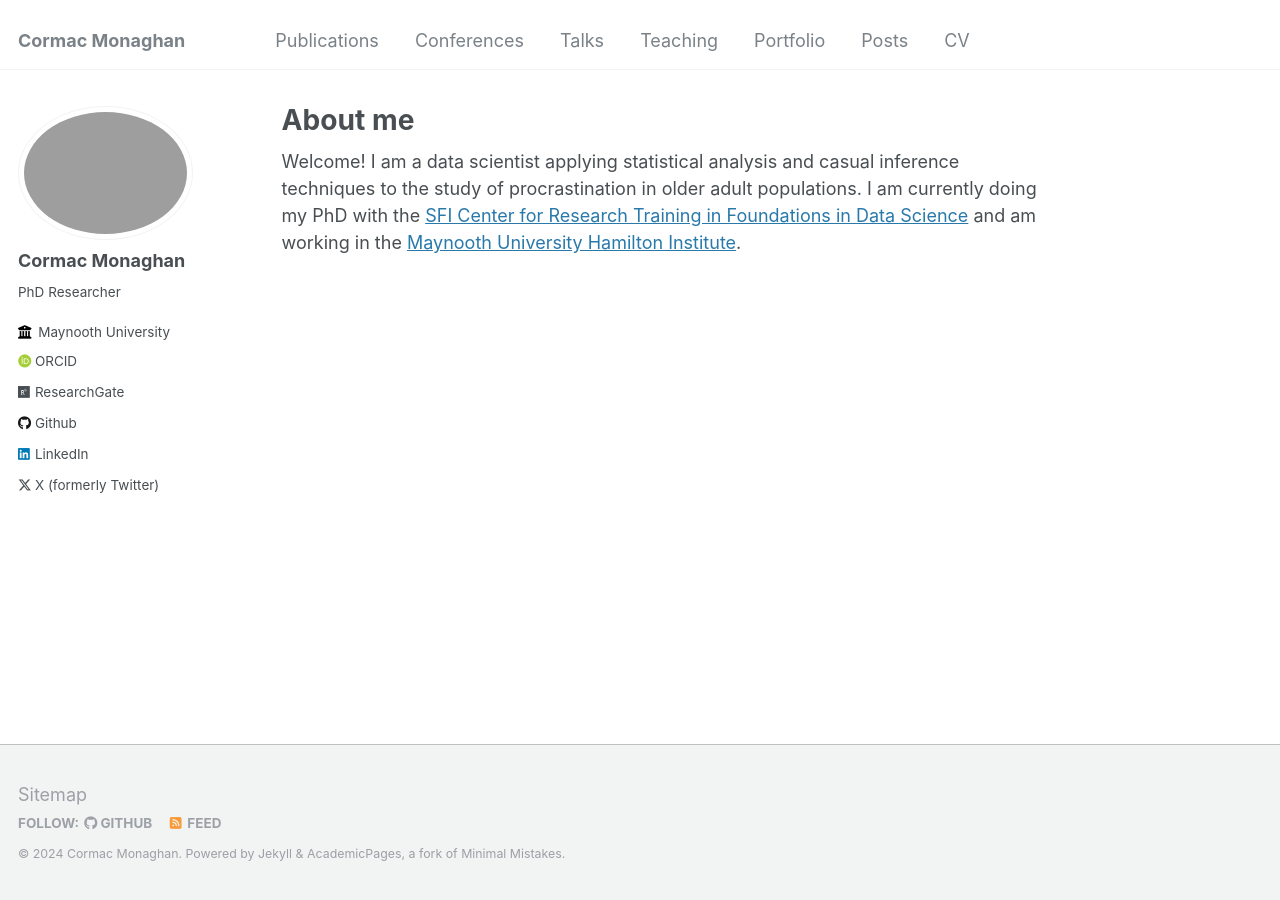
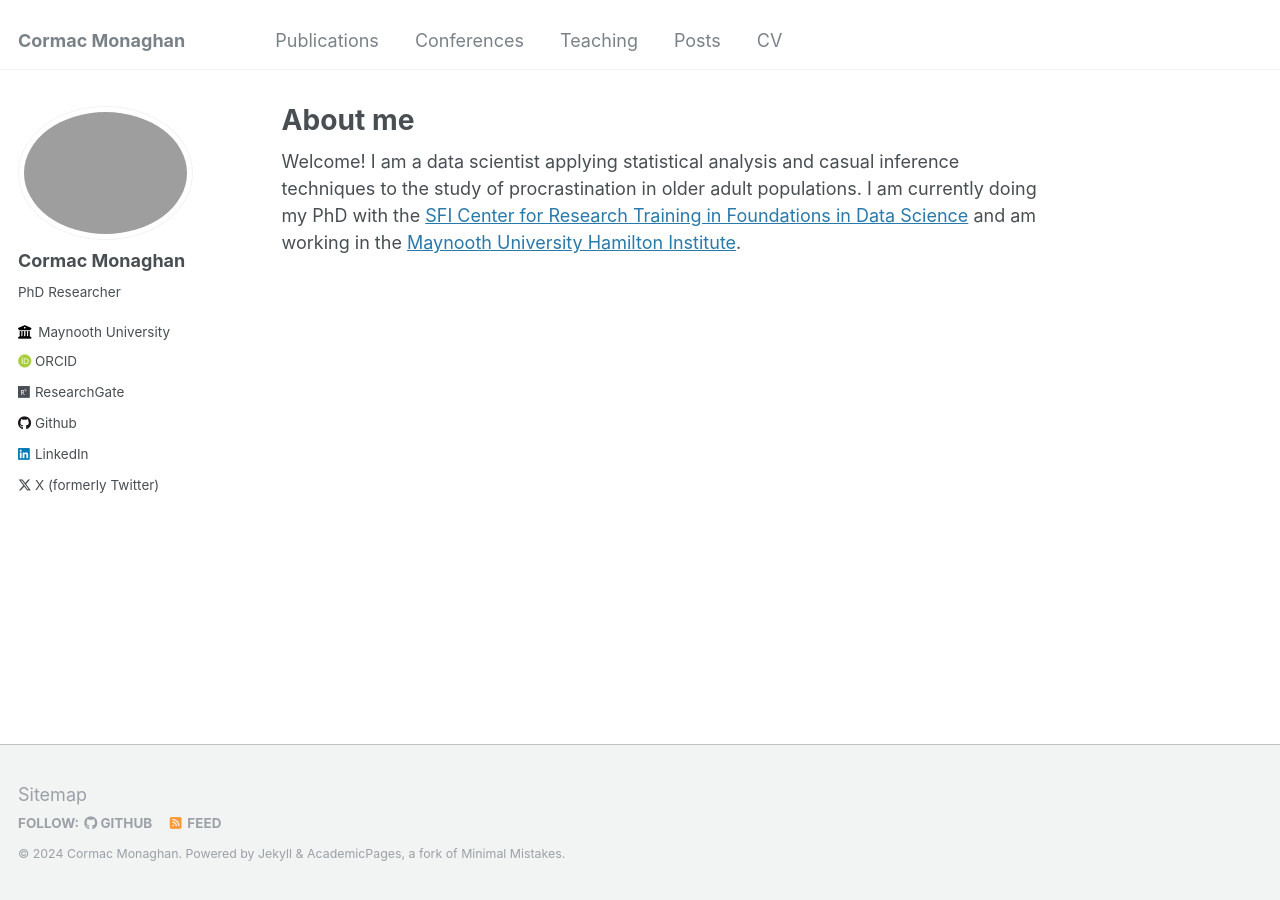
Before and after one commit to C-Monaghan/C-Monaghan.github.io, a Jekyll site: the page built from _pages/about.md, in a window 1280 px wide. Built offline with Jekyll 4.4.1, drawn with Linux system fonts in a browser that asks for light colours; some web fonts are replaced.

Commit message:
Removing talks and portfolio

```diff
--- a/_data/navigation.yml
+++ b/_data/navigation.yml
@@ -6,14 +6,8 @@ main:
   - title: "Conferences"
     url: /conferences/
 
-  - title: "Talks"
-    url: /talks/
-
   - title: "Teaching"
     url: /teaching/
-
-  - title: "Portfolio"
-    url: /portfolio/
 
   - title: "Posts"
     url: /posts/
```
